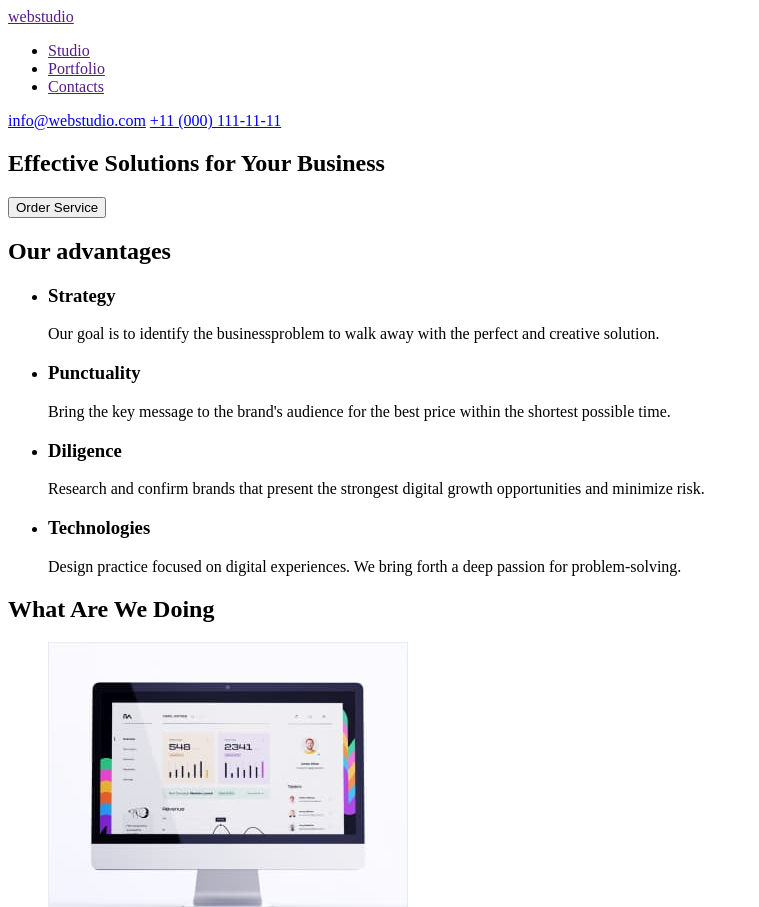
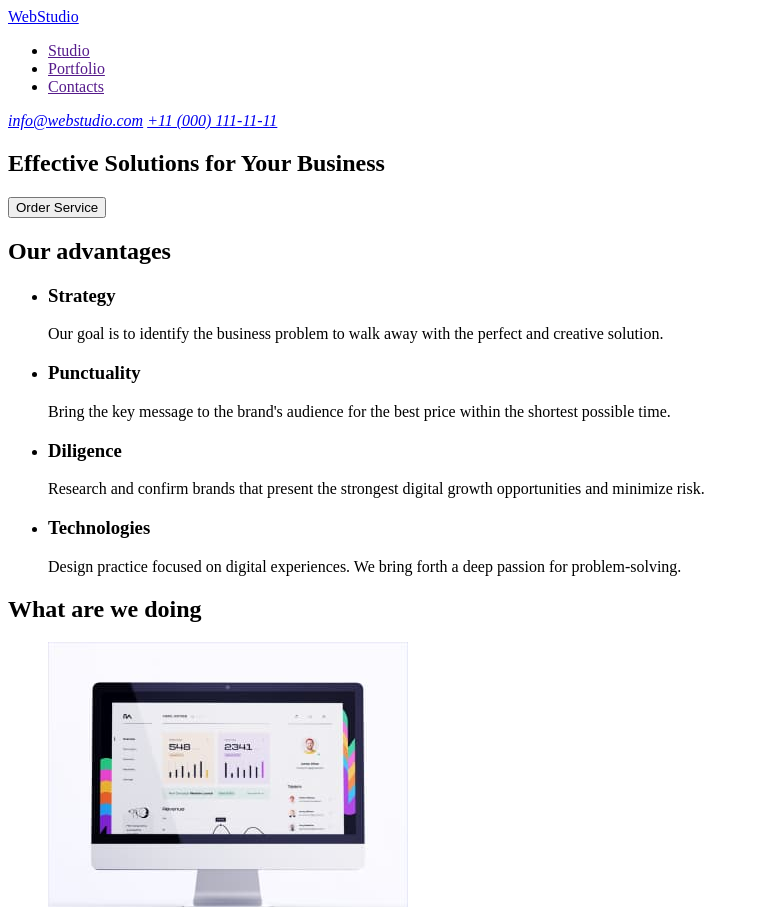
Before and after one commit to Y0less/goit-markup-hw-01, a plain HTML site: page index.html in a window 1280 px wide. Shown: the top 907 px of the page, without its empty margins (0-759 px from the left). Drawn offline with Linux system fonts and the light colour scheme.

Commit message:
update index.html to pass robot check
- added <address> tag in Header
- in header and footer in logo attribute href changed to ./index.html
- correction in one of the paragraphs text in sec1
- in sec2 "Are We Doing" changed to "What are we doing"
- in sec3 in members list changed order of the subsidials in <li> attributes

```diff
--- a/index.html
+++ b/index.html
@@ -10,15 +10,17 @@
     <!-- Header of the page -->
     <header>
       <nav>
-        <a href="">webstudio</a>
+        <a href="./index.html">WebStudio</a>
         <ul>
           <li><a href="">Studio</a></li>
           <li><a href="">Portfolio</a></li>
           <li><a href="">Contacts</a></li>
         </ul>
       </nav>
-      <a href="mailto:info@webstudio.com">info@webstudio.com</a>
-      <a href="tel:+11(000)111-11-11">+11 (000) 111-11-11</a>
+      <address>
+        <a href="mailto:info@webstudio.com">info@webstudio.com</a>
+        <a href="tel:+11000111-11-11">+11 (000) 111-11-11</a>
+      </address>
     </header>
     <!-- Main comtent -->
     <main>
@@ -35,7 +37,7 @@
           <li>
             <h3>Strategy</h3>
             <p>
-              Our goal is to identify the businessproblem to walk away with the
+              Our goal is to identify the business problem to walk away with the
               perfect and creative solution.
             </p>
           </li>
@@ -64,7 +66,7 @@
       </section>
       <!-- Section 2 -->
       <section>
-        <h2>What Are We Doing</h2>
+        <h2>What are we doing</h2>
         <ul>
           <li>
             <img src="./images/img-1.jpg" width="360" alt="iMac Computer" />
@@ -87,47 +89,47 @@
         <!-- Team Members List -->
         <ul>
           <li>
-            <h3>Mark Guerrero</h3>
-            <p>Product Designer</p>
             <img
               src="./images/Mark_Guerrero.jpg"
               height="260"
               alt="Mark Guerrero Photo"
             />
+            <h3>Mark Guerrero</h3>
+            <p>Product Designer</p>
           </li>
           <li>
-            <h3>Tom Ford</h3>
-            <p>Frontend Developer</p>
             <img
               src="./images/Tom_Ford.jpg"
               height="260"
               alt="Tom Ford Photo"
             />
+            <h3>Tom Ford</h3>
+            <p>Frontend Developer</p>
           </li>
           <li>
-            <h3>Camila Garcia</h3>
-            <p>Marketing</p>
             <img
               src="./images/Camila_Garcia.jpg"
               height="260"
               alt="Camila Garcia Photo"
             />
+            <h3>Camila Garcia</h3>
+            <p>Marketing</p>
           </li>
           <li>
-            <h3>Daniel Wilson</h3>
-            <p>UI Designer</p>
             <img
               src="./images/Daniel_Wilson.jpg"
               height="260"
               alt="Daniel Wilson Photo"
             />
+            <h3>Daniel Wilson</h3>
+            <p>UI Designer</p>
           </li>
         </ul>
       </section>
     </main>
     <!-- Footer (looks like an unfinished design) -->
     <footer>
-      <a href="">webstudio</a>
+      <a href="./index.html">WebStudio</a>
       <p>
         Increase the flow of customers and sales for your business with digital
         marketing & growth solutions.
```
